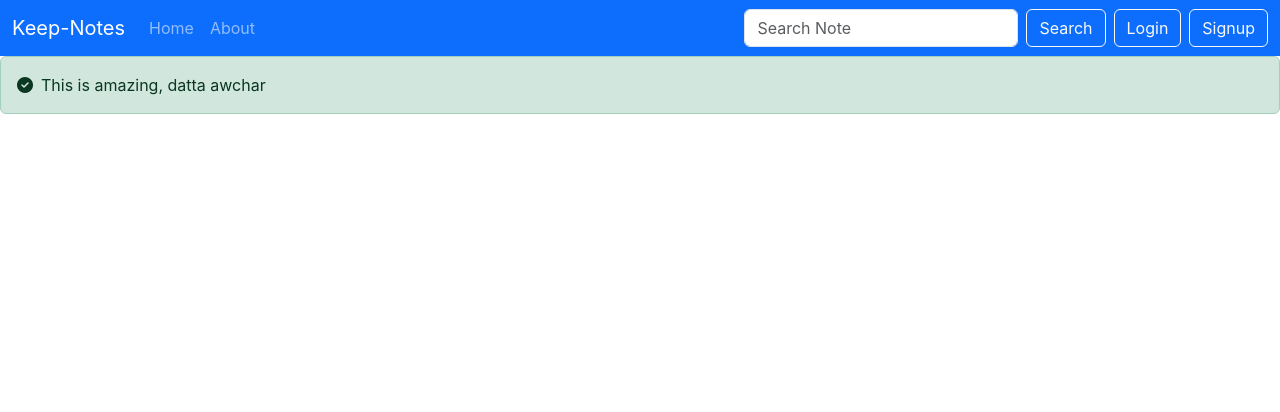
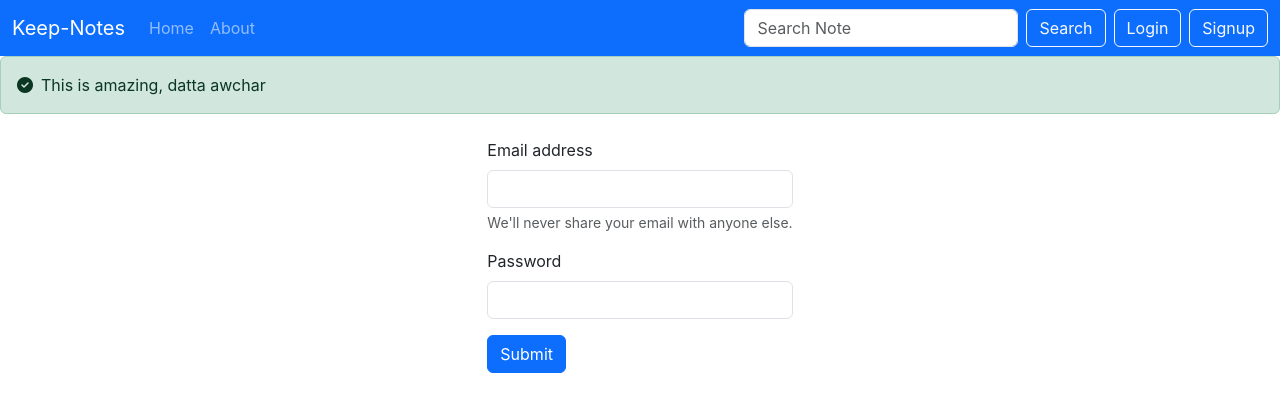
Before and after one commit to dattaAwchar/keep-notes, a React (Create React App) app: page /login in a window 1280 px wide. Shown: the top 412 px of the page. Built offline with nearby package versions, Linux system fonts and the light colour scheme.

Commit message:
added login function

```diff
--- a/src/App.js
+++ b/src/App.js
@@ -5,6 +5,9 @@ import About from './components/About';
 import Home from './components/Home';
 import NoteState from './context/notes/NoteState';
 import Alert from './components/Alert';
+import Login from './components/Login';
+import Singup from './components/Singup';
+import SearchNotes from './components/SearchNotes';
 
 function App() {
   return (
@@ -18,6 +21,9 @@ function App() {
             <Routes>
               <Route exact path='/' element={<Home />} />
               <Route exact path='/about' element={<About />} />
+              <Route exact path='/search' element={<SearchNotes />} />
+              <Route exact path='/login' element={<Login />} />
+              <Route exact path='/signup' element={<Singup />} />
             </Routes>
           </div>
         </Router>
--- a/src/components/AddNote.js
+++ b/src/components/AddNote.js
@@ -31,11 +31,11 @@ const AddNote = () => {
                 </div>
                 <div className="mb-3">
                     <label htmlFor="description" className="form-label fw-bold">Description</label>
-                    <textarea class="form-control" placeholder='Enter description here...' type="text" id="description" name='description' rows="3" cols='4' onChange={onchange} value={note.description} minLength={3} required></textarea>
+                    <textarea className="form-control" placeholder='Enter description here...' type="text" id="description" name='description' rows="3" cols='4' onChange={onchange} value={note.description} minLength={3} required></textarea>
                 </div>
                 <div className="mb-3">
                     <label htmlFor="tag" className="form-label fw-bold">Tag</label>
-                    <select class="form-select" aria-label="Default select example" id="tag" name='tag' onChange={onchange} value={note.tag}>
+                    <select className="form-select" aria-label="Default select example" id="tag" name='tag' onChange={onchange} value={note.tag}>
                         <option selected>Select Note Type</option>
                         <option value="General Note">General Note</option>
                         <option value="Personal Note">Personal Note</option>
--- /dev/null
+++ b/src/components/Login.js
@@ -0,0 +1,55 @@
+import React, { useState } from 'react'
+import { useNavigate } from 'react-router-dom'
+
+const Login = () => {
+
+    const [credentials, setCredentials] = useState({ email: "", password: "" })
+    let navigate = useNavigate()
+
+    const handleSubmit = async (e) => {
+        e.preventDefault();
+        const response = await fetch(`http://localhost:5000/api/auth/login`, {
+            method: 'POST',
+            headers: {
+                'Content-Type': 'application/json'
+            },
+            body: JSON.stringify({ email: credentials.email, password: credentials.password })
+        });
+        const json = await response.json()
+        console.log(json)
+        if (json.success) {
+            // save the auth token and redirece
+            localStorage.setItem("token", json.authtoken)
+            navigate("/");
+        }
+        else {
+            alert("Invalid Credentials")
+        }
+    }
+
+    const onChange = (e) => {
+        setCredentials({ ...credentials, [e.target.name]: e.target.value })
+    }
+
+    return (
+        <>
+            <div className="container d-inline-flex p-2  justify-content-center">
+                <form onSubmit={handleSubmit}>
+                    <div className="mb-3">
+                        <label htmlFor="email" className="form-label">Email address</label>
+                        <input type="email" className="form-control" id="email" name='email' aria-describedby="emailHelp" value={credentials.email} onChange={onChange} />
+                        <div id="email" className="form-text">We'll never share your email with anyone else.</div>
+                    </div>
+                    <div className="mb-3">
+                        <label htmlFor="password" className="form-label">Password</label>
+                        <input type="password" className="form-control" name='password' id="password" value={credentials.password} onChange={onChange} />
+                    </div>
+
+                    <button type="submit" className="btn btn-primary">Submit</button>
+                </form>
+            </div>
+        </>
+    )
+}
+
+export default Login
--- a/src/components/Navbar.js
+++ b/src/components/Navbar.js
@@ -26,11 +26,11 @@ const Navbar = () => {
                                 <Link className={`nav-link ${location.pathname === '/about' ? "active" : ""}`} to="/about">About</Link>
                             </li>
                         </ul>
-                        <form class="d-flex" role="search" data-bs-theme='light'>
-                            <input class="form-control me-2" type="search" placeholder="Search Note" aria-label="Search" />
-                            <button class="btn btn-outline-light me-2" type="submit">Search</button>
-                            <Link class="btn btn-outline-light me-2" to="/login">Login</Link>
-                            <Link class="btn btn-outline-light" to="/signup">Signup</Link>
+                        <form className="d-flex" role="search" data-bs-theme='light'>
+                            <input className="form-control me-2" type="search" placeholder="Search Note" aria-label="Search" />
+                            <Link className="btn btn-outline-light me-2" to='/search'>Search</Link>
+                            <Link className="btn btn-outline-light me-2" to="/login">Login</Link>
+                            <Link className="btn btn-outline-light" to="/signup">Signup</Link>
                         </form>
                     </div>
                 </div>
--- /dev/null
+++ b/src/components/SearchNotes.js
@@ -0,0 +1,11 @@
+import React from 'react'
+
+const SearchNotes = () => {
+  return (
+    <div>
+        I am search
+    </div>
+  )
+}
+
+export default SearchNotes
--- /dev/null
+++ b/src/components/Singup.js
@@ -0,0 +1,11 @@
+import React from 'react'
+
+const Singup = () => {
+  return (
+    <div>
+      I am signup
+    </div>
+  )
+}
+
+export default Singup
```
Also changed, not shown: 1 other file (tests, documents, lock files or other folders).
